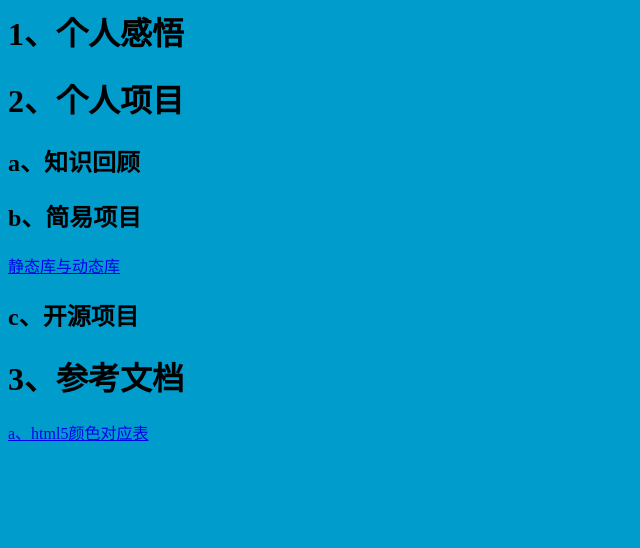
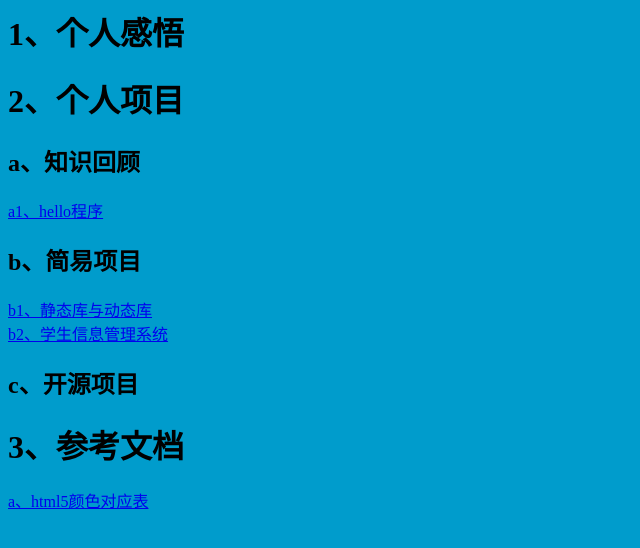
Before and after one commit to EffortsCodePanda/EffortsCodePanda_BAK.github.io, a plain HTML site: page index.html in a window 1280 px wide. Shown: the whole page, without its empty margins (0-640 px from the left). Drawn offline with Linux system fonts and the light colour scheme.

Commit message:
完善一下项目，博客没有大改动，属于版本1.0
完善一下项目，博客没有大改动，属于版本1.0

```diff
--- a/index.html
+++ b/index.html
@@ -6,8 +6,10 @@
 	<h1>1、个人感悟</h1>
 	<h1>2、个人项目</h1>
 	<h2 landscape=4>a、知识回顾</h2>
+	<a href="https://github.com/EffortsCodePanda/HelloWorldClient/" target="_blank">a1、hello程序</a>
 	<h2>b、简易项目</h2>
-	<a href="http://www.3lian.com/edu/2013/08-09/88087.html" target="_blank">静态库与动态库</a>
+	<a href="https://github.com/EffortsCodePanda/Static-and-dynamic-libraries/" target="_blank">b1、静态库与动态库</a><br>
+	<a href="https://github.com/EffortsCodePanda/StudentManSys/" target="_blank">b2、学生信息管理系统</a>
 	<h2>c、开源项目</h2>
 	<h1>3、参考文档</h1>
 	<a href="http://www.3lian.com/edu/2013/08-09/88087.html" target="_blank">a、html5颜色对应表</a>
```
